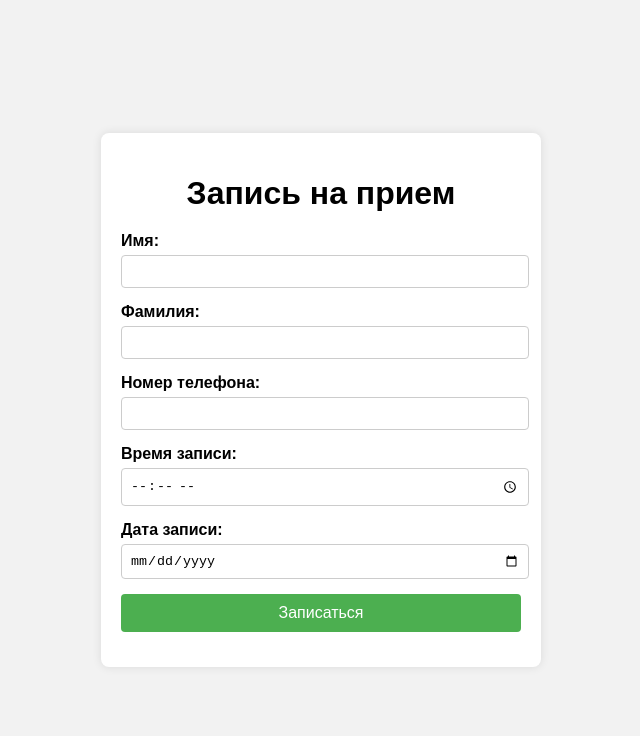
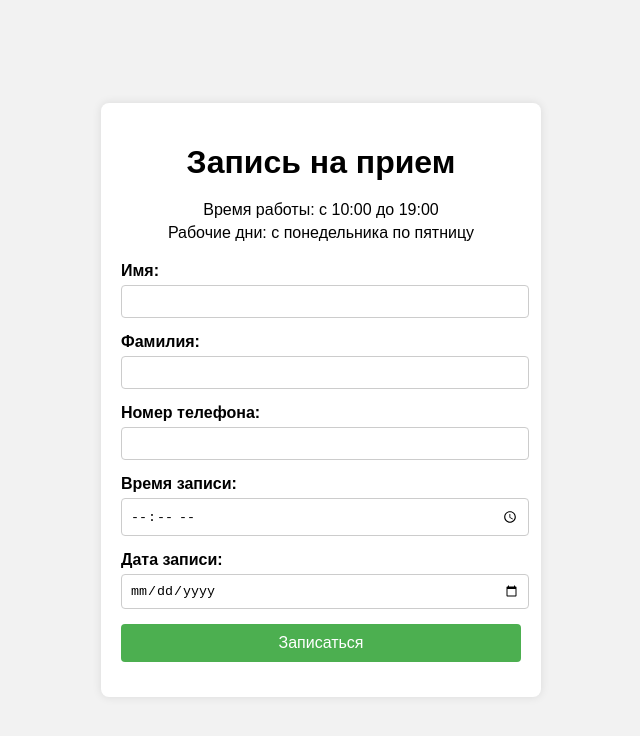
Before and after one commit to sentr555/sayt, a plain HTML site: page index.html in a window 1280 px wide. Shown: the whole page, without its empty margins (319-959 px from the left). Drawn offline with Linux system fonts and the light colour scheme.

Commit message:
Add files via upload

```diff
--- a/index.html
+++ b/index.html
@@ -9,6 +9,10 @@
 <body>
     <div class="container">
         <h1>Запись на прием</h1>
+        <div class="working-hours">
+            <p>Время работы: с 10:00 до 19:00</p>
+            <p>Рабочие дни: с понедельника по пятницу</p>
+        </div>
         <form action="#" method="POST">
             <div class="form-group">
                 <label for="first-name">Имя:</label>
--- a/styles.css
+++ b/styles.css
@@ -20,6 +20,15 @@ body {
 h1 {
     text-align: center;
     margin-bottom: 20px;
+}
+
+.working-hours {
+    text-align: center;
+    margin-bottom: 20px;
+}
+
+.working-hours p {
+    margin: 5px 0;
 }
 
 .form-group {
```
